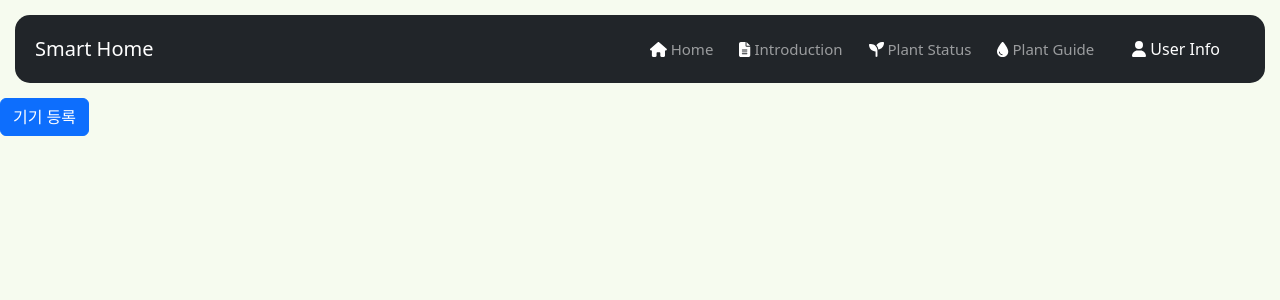
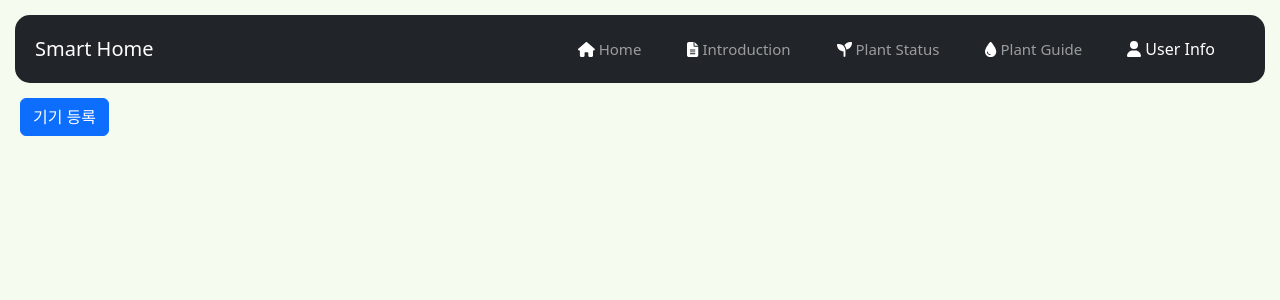
Before and after one commit to JSK0406/KEBSmartFarm, a React (Create React App) app in the folder front/: page /home in a window 1280 px wide. Both pictures are taken after a click on the button "로그인". Shown: the top 300 px of the page. Built offline with nearby package versions, Linux system fonts and the light colour scheme.

Commit message:
Design: change overall design
navbar, contentBox, scope of click event about userInfo modifying div

```diff
--- a/front/src/homeContent/HomeContent.jsx
+++ b/front/src/homeContent/HomeContent.jsx
@@ -21,14 +21,14 @@ function HomeContent() {
             )
         } else {
             return (
-                <div>
+                <div style={{ display: 'flex', paddingLeft: '20px' }} >
                     <NotRegistered></NotRegistered>
                 </div>
             )
         }
     } else {
         return (
-            <div>
+            <div style={{ display: 'flex', paddingLeft: '20px' }}>
                 <AddDevice></AddDevice>
             </div>
         )
--- a/front/src/homeContent/registered/Registered.jsx
+++ b/front/src/homeContent/registered/Registered.jsx
@@ -12,7 +12,7 @@ function Registered() {
     const dispatch = useDispatch(); // action을 dispatch하는 함수 가져오기
     return (
         <div>
-            <div className="main-content" style={{ height: '60vh' }}>
+            <div className="main-content" style={{ height: '60vh', margin: '20px' }}>
                 <div className="container-fluid h-100">
                     <div className="row h-100 border border-dark">
                         <div className="col-6 plant-info">
@@ -26,11 +26,11 @@ function Registered() {
                     </div>
                 </div>
             </div>
-            <div className="schedule-info border border-dark" style={{ height: '15vh', marginTop: '20px' }}>
+            <div className="schedule-info border border-dark" style={{ height: '15vh', margin: '20px' }}>
                 {/* Replace with your actual Schedule component */}
                 <div>Schedule Component</div>
             </div>
-            <button onClick={() => {dispatch(deregister()); alert("성장이 끝났습니다. 여기에 서버 통신 코드")} }>성장끝</button>
+            <button style={{ marginLeft: '20px' }}  onClick={() => {dispatch(deregister()); alert("성장이 끝났습니다. 여기에 서버 통신 코드")} }>성장끝</button>
             {/* 현재 사용중인 키트를 비운다는 통신을 해야할듯 */}
             {/* 성장이 끝나면 서버로 끝난 식물의 정보를 추가하면 plantstatus에서는 받기만 하면 됨 */}
         </div>
--- a/front/src/navUpper/NavUpper.js
+++ b/front/src/navUpper/NavUpper.js
@@ -45,9 +45,14 @@ function NavUpper() {
                         <Nav.Link className="nav-link-item" as={Link} to="/intro" ><FontAwesomeIcon icon={faFileLines} style={{ color: "#ffffff", paddingTop: '11px' }} /> Introduction</Nav.Link>
                         <Nav.Link className="nav-link-item" as={Link} to="/status"><FontAwesomeIcon icon={faSeedling} style={{ color: "#ffffff", paddingTop: '11px' }} /> Plant Status</Nav.Link>
                         <Nav.Link className="nav-link-item" as={Link} to="/guide"><FontAwesomeIcon icon={faDroplet} style={{ color: "#ffffff", paddingTop: '11px' }} /> Plant Guide</Nav.Link>
-                        <Nav.Link className="nav-link-item" style={{ color: 'ivory', fontWeight: '900', backgroundColor: 'none' }}>
-                            <button className="btn btn-primary" type="button" data-bs-toggle="offcanvas" data-bs-target="#offcanvasRight" aria-controls="offcanvasRight" style={{ border: 0, backgroundColor: 'transparent', margin: 0, fontSize: '12p' }}><FontAwesomeIcon icon={faUser} style={{ color: "#ffffff", }} /> User Info</button>
-                        </Nav.Link>
+                        <div data-bs-toggle="offcanvas" data-bs-target="#offcanvasRight" aria-controls="offcanvasRight">
+                            <Nav.Link className="nav-link-item" style={{ marginLeft: '7px', color: 'ivory', fontWeight: '900', backgroundColor: 'none' }}>
+                                <button className="btn btn-primary" type="button" data-bs-toggle="offcanvas" data-bs-target="#offcanvasRight" aria-controls="offcanvasRight" style={{ border: 0, backgroundColor: 'transparent', margin: 0, }}><FontAwesomeIcon icon={faUser} style={{ color: "#ffffff", }} /> User Info</button>
+                            </Nav.Link>
+                        </div>
+                        {/* <Nav.Link className="nav-link-item" style={{ marginLeft: '7px', color: 'ivory', fontWeight: '900', backgroundColor: 'none' }}>
+                            <button className="btn btn-primary" type="button" data-bs-toggle="offcanvas" data-bs-target="#offcanvasRight" aria-controls="offcanvasRight" style={{ border: 0, backgroundColor: 'transparent', margin: 0, }}><FontAwesomeIcon icon={faUser} style={{ color: "#ffffff", }} /> User Info</button>
+                        </Nav.Link> */}
                         <NavDropdown title="Dropdown" id="basic-nav-dropdown" style={{ display: 'none', marginRight: '10px' }}>
                         </NavDropdown>
                     </Nav>
--- a/front/src/navUpper/NavUserInfo.js
+++ b/front/src/navUpper/NavUserInfo.js
@@ -4,7 +4,7 @@ import { Offcanvas } from 'react-bootstrap';
 function NavUserInfo() {
   return (
     <div>
-        <button class="btn btn-primary" type="button" data-bs-toggle="offcanvas" data-bs-target="#offcanvasRight" aria-controls="offcanvasRight">Toggle right offcanvas</button>
+        {/* <button class="btn btn-primary" type="button" data-bs-toggle="offcanvas" data-bs-target="#offcanvasRight" aria-controls="offcanvasRight">Toggle right offcanvas</button> */}
 
         <div class="offcanvas offcanvas-end" tabindex="-1" id="offcanvasRight" aria-labelledby="offcanvasRightLabel">
             <div class="offcanvas-header">
--- a/front/src/navUpper/navUpper.css
+++ b/front/src/navUpper/navUpper.css
@@ -1,16 +1,16 @@
 
 /* NavUpper */
 .nav-link-item {
-    margin-left: 5px;
-    margin-right: 5px;
+    margin-left: 20px;
+    margin-right: 10px;
     padding-bottom: 100px;
 }
 .nav-link-item:hover {
     transform: scale(1.2);
     transition: transform 0.5s;
 }
-.nav-title:hover {
+/* .nav-title:hover {
     transform: scale(1.1);
     transition: transform 0.5s;
-}
+} */
 /* NavUpper */
```
